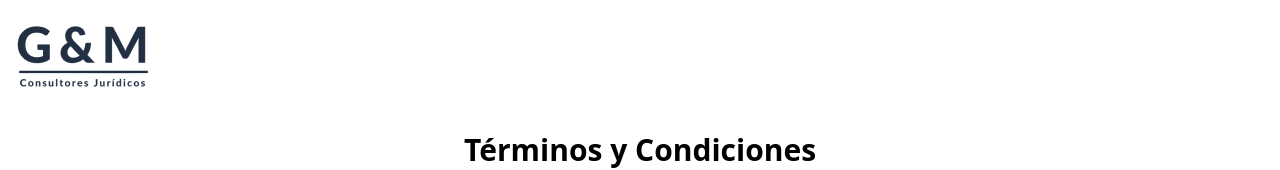
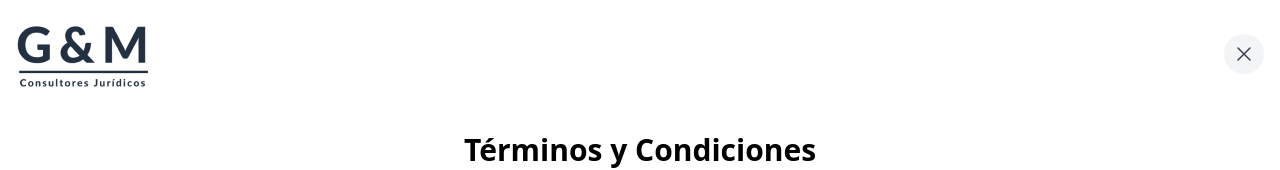
Before and after one commit to carlos18bp/gym_project, a Vue app in the folder frontend/: page /policies/terms_of_use in a window 1280 px wide. Shown: the top 170 px of the page. Built offline with nearby package versions, Linux system fonts and the light colour scheme; what vue3-google-login would draw is missing.

Commit message:
feat: Add return icon to privacy policy and term of use views.

```diff
--- a/frontend/src/views/policies/PrivacyPolicy.vue
+++ b/frontend/src/views/policies/PrivacyPolicy.vue
@@ -1,8 +1,19 @@
 <template>
   <div class="relative p-4">
-    <router-link :to="{ name: 'sign_in' }">
-      <img class="w-20 xl:w-auto" src="@/assets/images/logo/logo1.png" />
-    </router-link>
+    <!-- Header with logo on right and back button on left -->
+    <div class="flex justify-between items-center w-full">
+      <!-- Logo on right -->
+      <router-link :to="{ name: 'sign_in' }">
+        <img class="w-20 xl:w-auto" src="@/assets/images/logo/logo1.png" />
+      </router-link>
+
+      <!-- Back Button with X icon on left -->
+      <div>
+        <router-link :to="{ name: 'sign_in' }" class="flex items-center justify-center w-10 h-10 rounded-full bg-gray-100 hover:bg-gray-200 transition-colors">
+          <XMarkIcon class="w-6 h-6 text-gray-700" />
+        </router-link>
+      </div>
+    </div>
   </div>
 
   <div class="max-w-3xl mx-auto mt-6 px-5">
@@ -183,4 +194,5 @@
 </template>
 
 <script setup>
+import { XMarkIcon } from '@heroicons/vue/24/outline';
 </script>
--- a/frontend/src/views/policies/TermsOfUse.vue
+++ b/frontend/src/views/policies/TermsOfUse.vue
@@ -1,9 +1,23 @@
 <template>
   <div>
     <div class="relative p-4">
-      <router-link :to="{ name: 'sign_in' }">
-        <img class="w-20 xl:w-auto" src="@/assets/images/logo/logo1.png" />
-      </router-link>
+      <!-- Header with logo on right and back button on left -->
+      <div class="flex justify-between items-center w-full">
+        <!-- Logo on right -->
+        <router-link :to="{ name: 'sign_in' }">
+          <img class="w-20 xl:w-auto" src="@/assets/images/logo/logo1.png" />
+        </router-link>
+
+        <!-- Back Button with X icon on left -->
+        <div>
+          <router-link
+            :to="{ name: 'sign_in' }"
+            class="flex items-center justify-center w-10 h-10 rounded-full bg-gray-100 hover:bg-gray-200 transition-colors"
+          >
+            <XMarkIcon class="w-6 h-6 text-gray-700" />
+          </router-link>
+        </div>
+      </div>
     </div>
 
     <div class="max-w-3xl mx-auto mt-6 px-5">
@@ -126,4 +140,5 @@
 </template>
 
 <script setup>
+import { XMarkIcon } from '@heroicons/vue/24/outline';
 </script>
```
